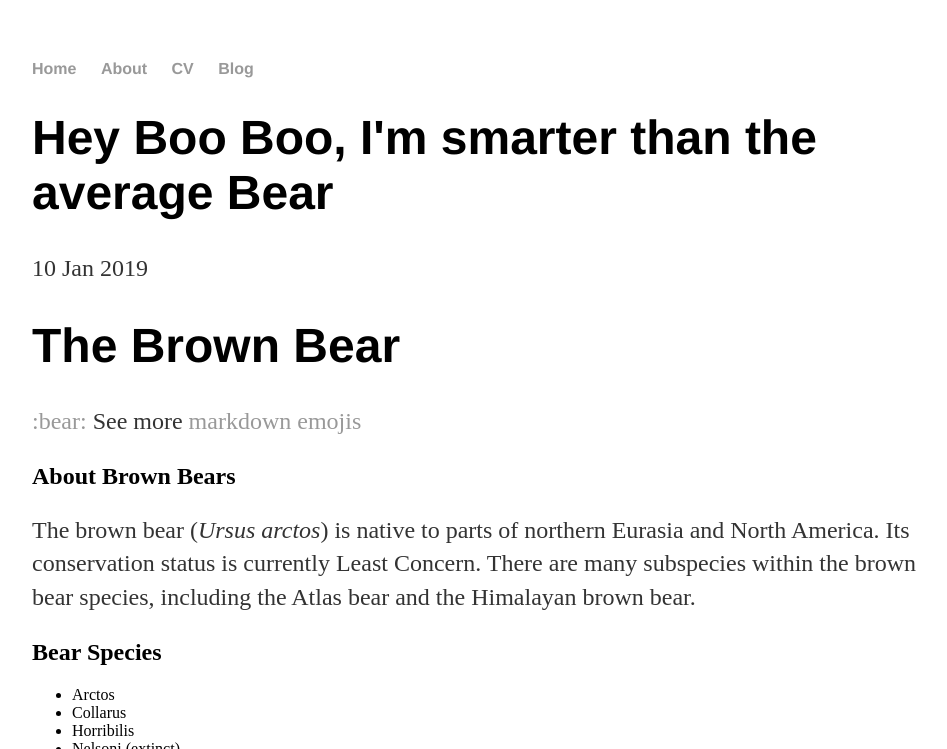
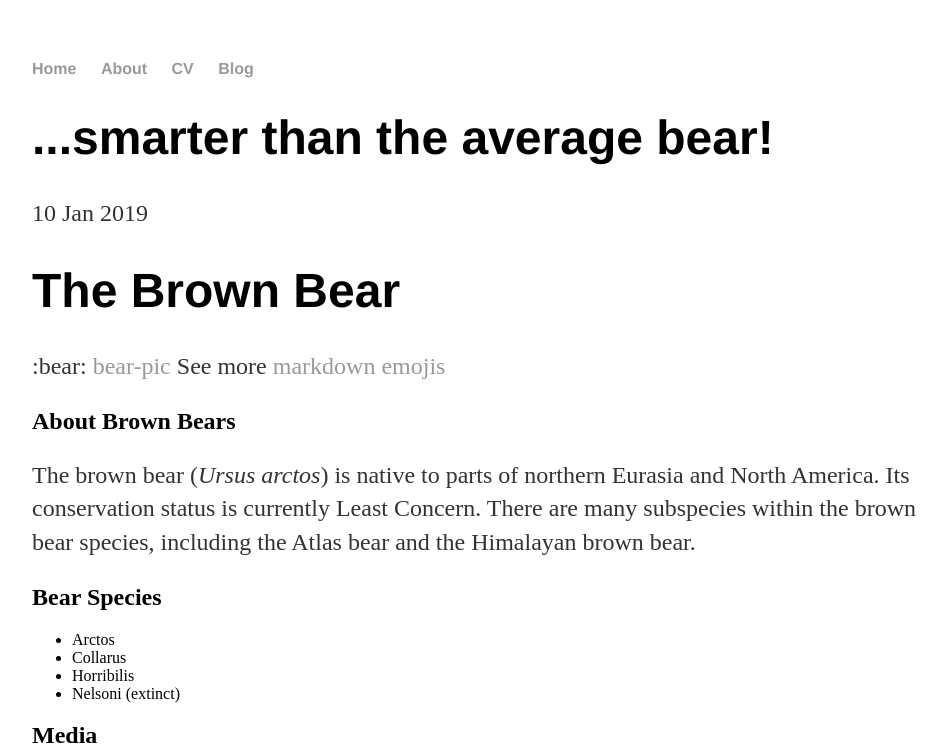
Before and after one commit to proffreda/proffreda.github.io, a Jekyll site: the page built from _posts/2019-01-10-bear.md, in a window 1280 px wide and 900 px high, cut to the strip 0-749 px from the top of the window. Shown: the whole strip, without its empty margins (160-1107 px from the left). Built offline with Jekyll 4.4.1, drawn with Linux system fonts in a browser that asks for light colours.

Commit message:
Update 2019-01-10-bear.md

```diff
--- a/_posts/2019-01-10-bear.md
+++ b/_posts/2019-01-10-bear.md
@@ -1,14 +1,14 @@
 ---
 layout: post
-title:  "Hey Boo Boo, I'm smarter than the average Bear"
+title:  "...smarter than the average bear!"
 date:   2019-01-10 15:10:22 -0500
 categories: jekyll update
 ---
 
 # The Brown Bear
-
-[:bear:](https://github.githubassets.com/images/icons/emoji/unicode/1f43b.png)
- See more [markdown emojis](https://gist.github.com/rxaviers/7360908)
+:bear:
+[bear-pic](https://github.githubassets.com/images/icons/emoji/unicode/1f43b.png)
+See more [markdown emojis](https://gist.github.com/rxaviers/7360908)
 
 ## About Brown Bears
 The brown bear (*Ursus arctos*) is native to parts of northern Eurasia and North America. Its conservation status is currently Least Concern. There are many subspecies within the brown bear species, including the Atlas bear and the Himalayan brown bear.
```
